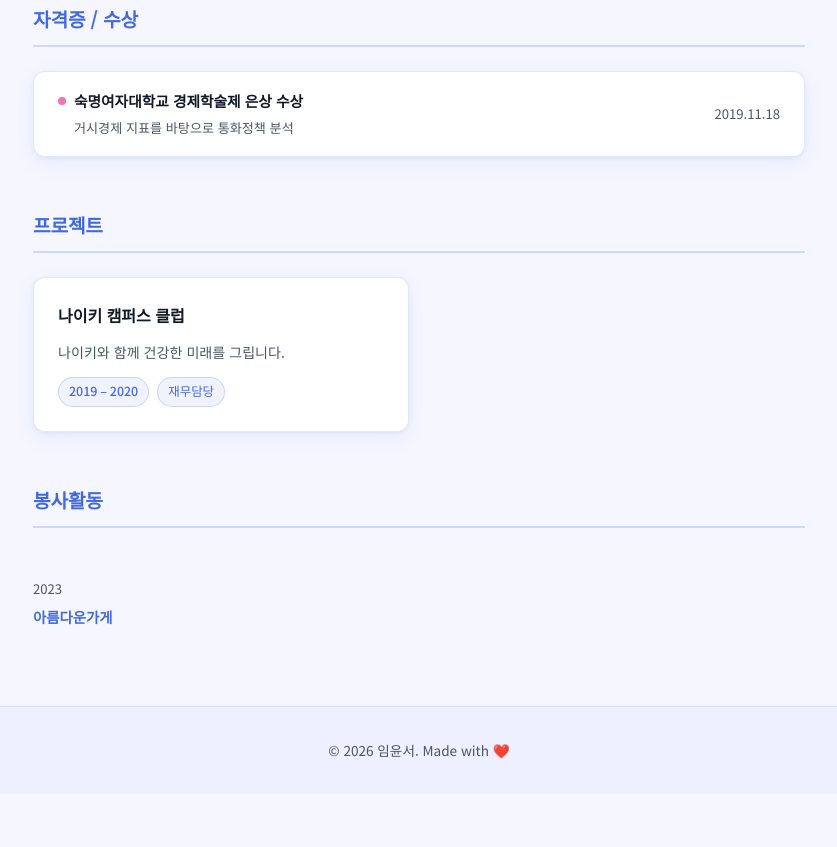
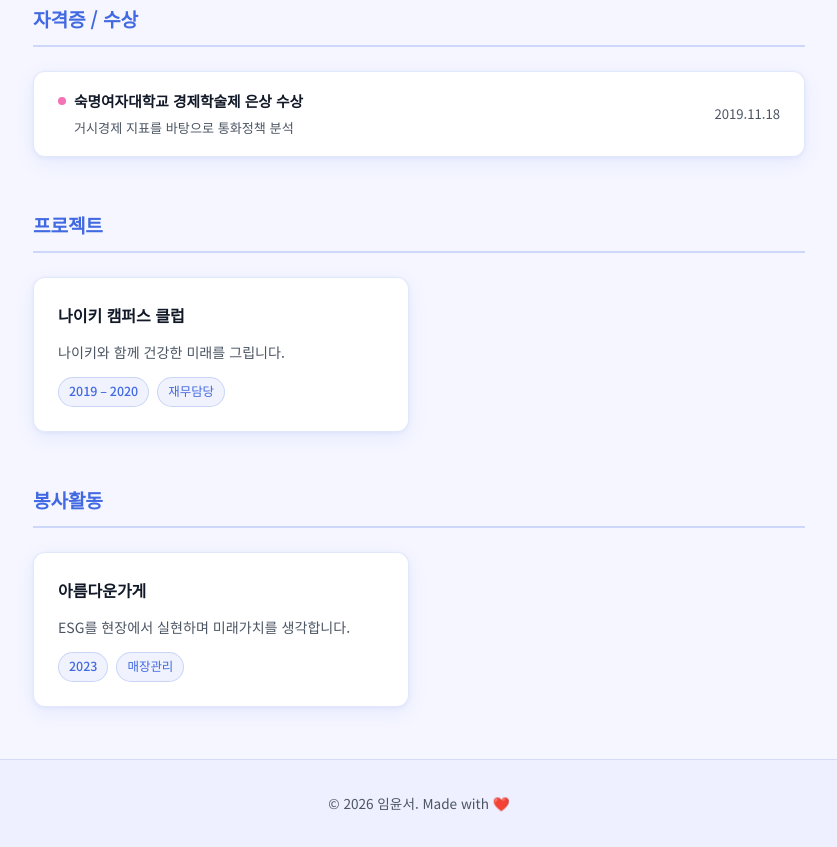
Before and after one commit to alicelimti/resume, a website built with Vite: page index.html in a window 1280 px wide. Shown: the part 1636-2483 px from the top of the page, without its empty margins (221-1058 px from the left). Before the commit the page ends 2430 px from the top, so only its background shows below. Built offline with nearby package versions, Linux system fonts and the light colour scheme.

Commit message:
Redesign volunteer section as project card style

```diff
--- a/index.html
+++ b/index.html
@@ -150,14 +150,17 @@
     <!-- VOLUNTEER -->
     <section class="section">
       <h2 class="section-title">봉사활동</h2>
-      <div class="timeline">
-        <div class="timeline-item">
-          <div class="timeline-meta">
-            <span class="period">2023</span>
-            <span class="company">아름다운가게</span>
+      <div class="projects-grid">
+
+        <div class="project-card">
+          <h3>아름다운가게</h3>
+          <p>ESG를 현장에서 실현하며 미래가치를 생각합니다.</p>
+          <div class="tags">
+            <span class="tag tag-sm">2023</span>
+            <span class="tag tag-sm">매장관리</span>
           </div>
-          <div class="timeline-body"></div>
         </div>
+
       </div>
     </section>
 
```
